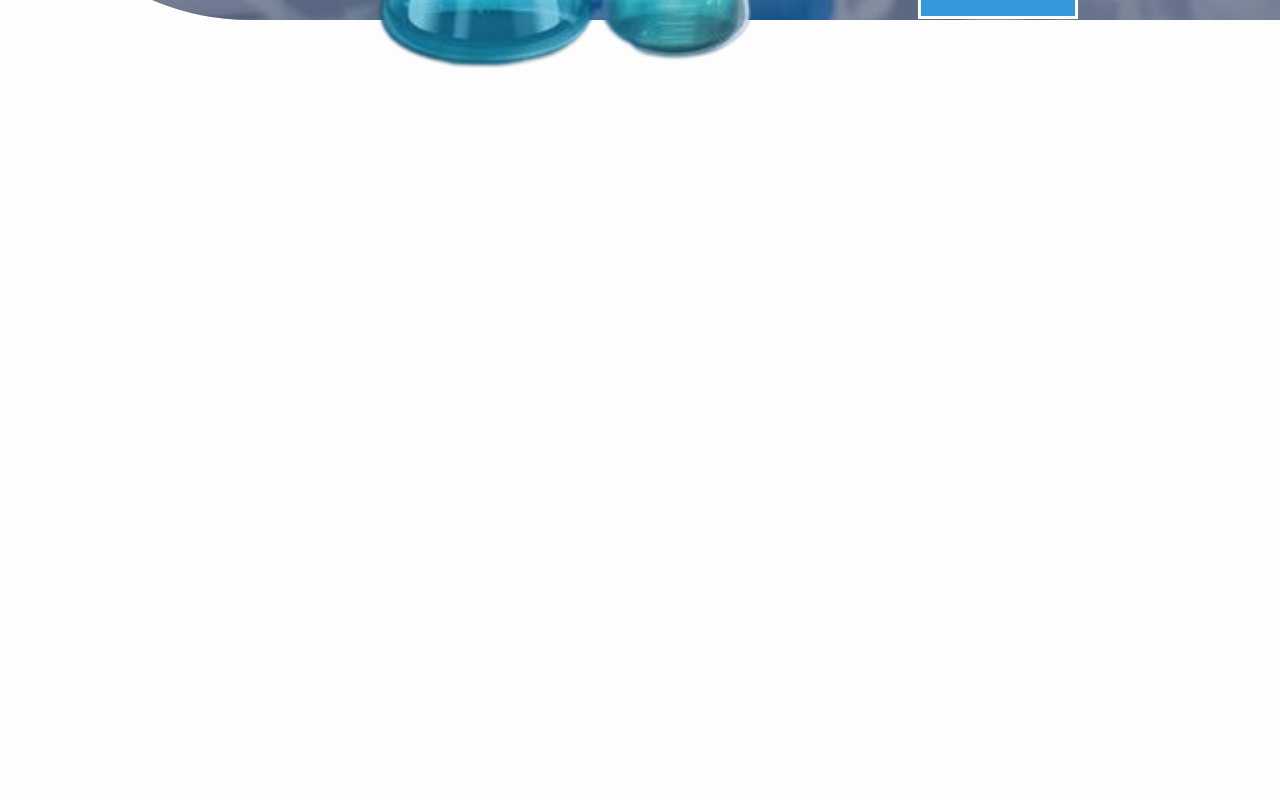
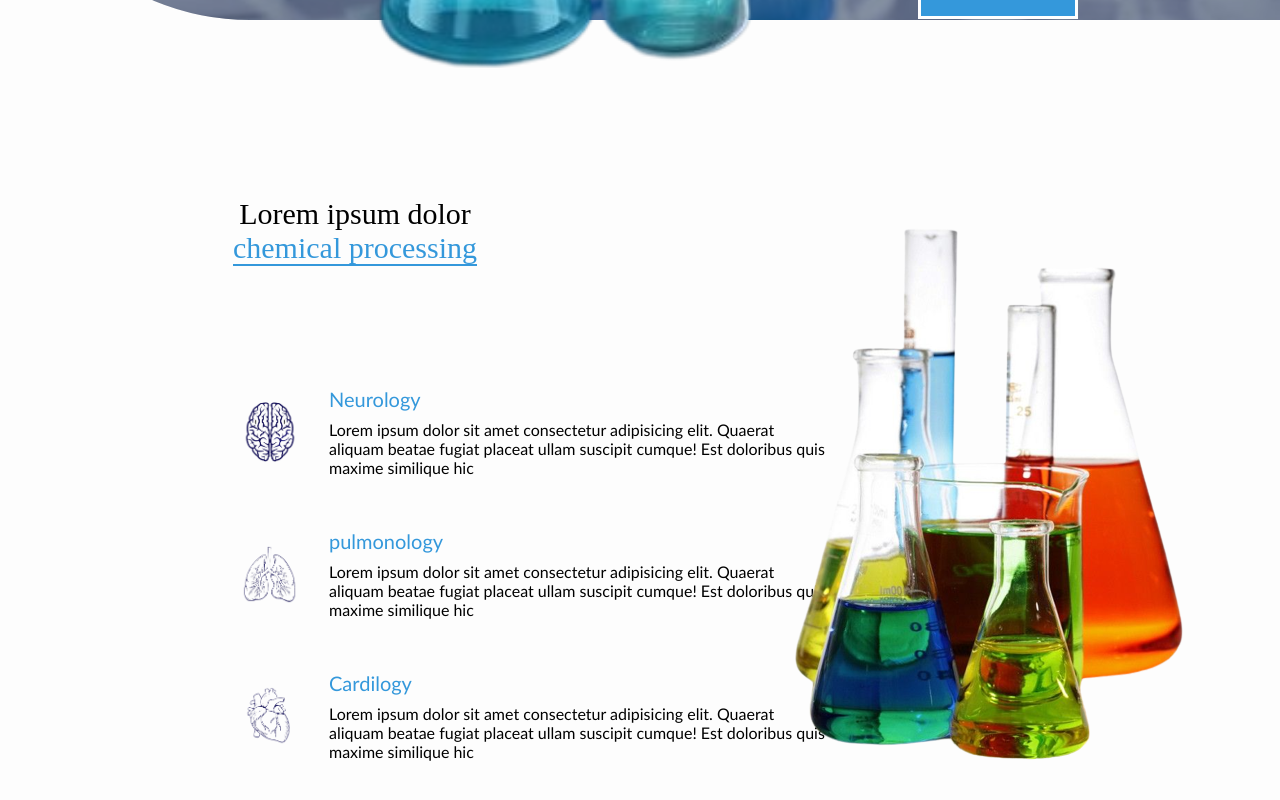
Before and after one commit to tsegayz/Healthcology, a React (Create React App) app in the folder frontend/: page /experiments in a window 1280 px wide. Shown: the part 636-1436 px from the top of the page. Before the commit the page ends 808 px from the top, so only its background shows below. Built offline with nearby package versions, Linux system fonts and the light colour scheme.

Commit message:
lab page part two

```diff
--- a/frontend/src/components/Educational/Departement.jsx
+++ b/frontend/src/components/Educational/Departement.jsx
@@ -171,7 +171,7 @@ function Departement() {
 									alt='#'
 									style={{ width: "120px", height: "120px" }}
 								/>
-								{value.title}
+								{value.title} Lorem ipsum dolor sit, amet consectetur adipisicing elit. Quo aperiam iste eaque nobis obcaecati sunt enim optio a harum. Sit delectus eaque voluptatibus. Numquam similique ad deserunt iure dolore necessitatibus!
 							</div>
 						))}
 					</div>
--- a/frontend/src/components/Educational/Lab.jsx
+++ b/frontend/src/components/Educational/Lab.jsx
@@ -1,9 +1,27 @@
 import lab from "../assets/education/lab2.jpeg";
 import flask from "../assets/education/flask.png";
+import colorflask from "../assets/education/colorflask.png";
 import image from "../logo.png";
+
+import brain from "../assets/education/brain.png";
+import heart from "../assets/education/heart.png";
+import lung from "../assets/education/lungs.png";
+import uteres from "../assets/education/uteres.png";
+import anest from "../assets/education/scissor.png";
 import { FaArrowRight } from "react-icons/fa";
 
 function Lab() {
+	const diagnostic = [
+		{ icon: brain, title: "Neurology" },
+		{ icon: lung, title: "pulmonology" },
+		{ icon: heart, title: "Cardilogy" },
+		{ icon: uteres, title: "Gynecology" },
+		{ icon: anest, title: "Orthopedic" },
+		{ icon: anest, title: "Scissors" },
+		{ icon: anest, title: "Scissors" },
+		{ icon: anest, title: "Scissors" },
+	];
+
 	return (
 		<div className='labs'>
 			<div className='start'>
@@ -56,7 +74,35 @@ function Lab() {
 				</section>
 			</div>
 
-			<section className='two'></section>
+			<section className='two'>
+				<div className='column-left'>
+					<h2>
+						Lorem ipsum dolor <span> chemical processing</span>
+					</h2>
+					<div className='row'>
+						{diagnostic.slice(0, 3).map((value) => (
+							<div className='medical'>
+								<img
+									src={value.icon}
+									alt='#'
+									style={{ width: "80px", height: "80px", padding:'10px' }}
+								/>
+								<p>
+									<span>{value.title}</span> Lorem ipsum dolor sit amet
+									consectetur adipisicing elit. Quaerat aliquam beatae fugiat
+									placeat ullam suscipit cumque! Est doloribus quis maxime
+									similique hic
+								</p>
+							</div>
+						))}
+					</div>
+				</div>
+				<div className='column-right'>
+					<div className='image-container'>
+						<img src={colorflask} alt='color' />
+					</div>
+				</div>
+			</section>
 		</div>
 	);
 }
```
Also changed, not shown: frontend/src/components/assets/education/colorflask.png (added).
